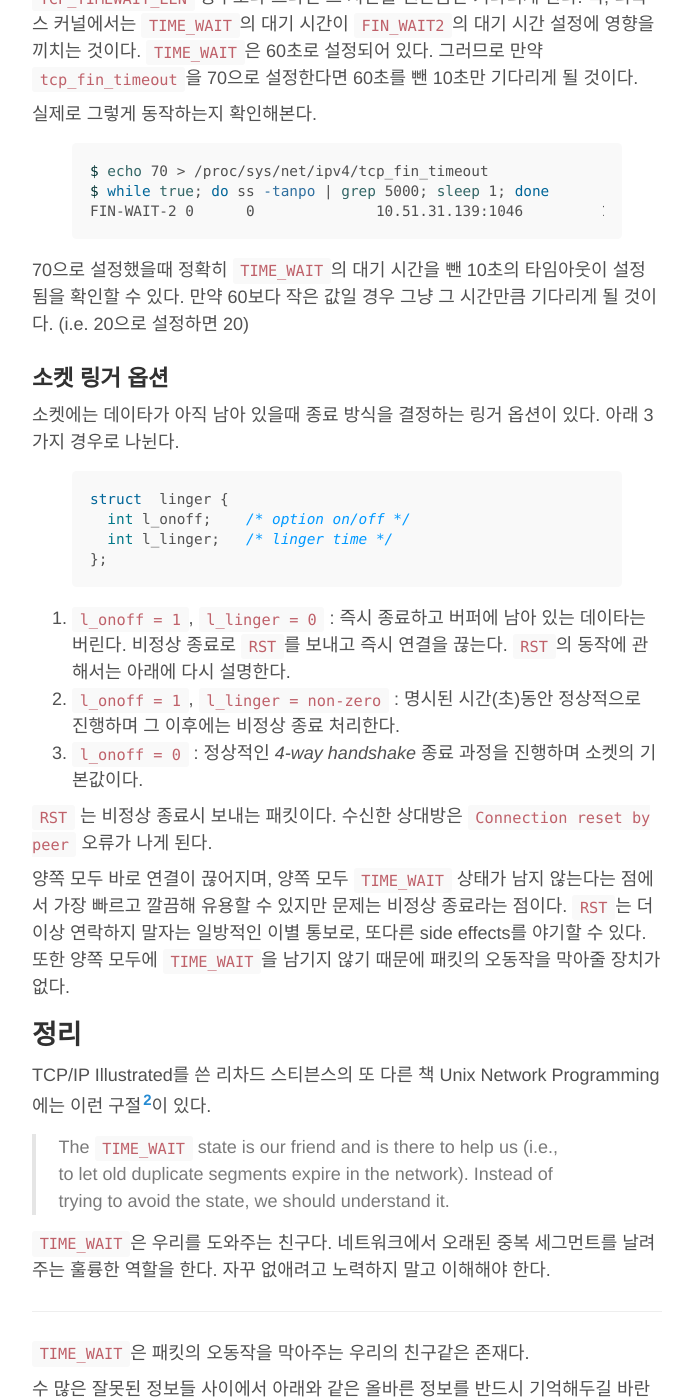
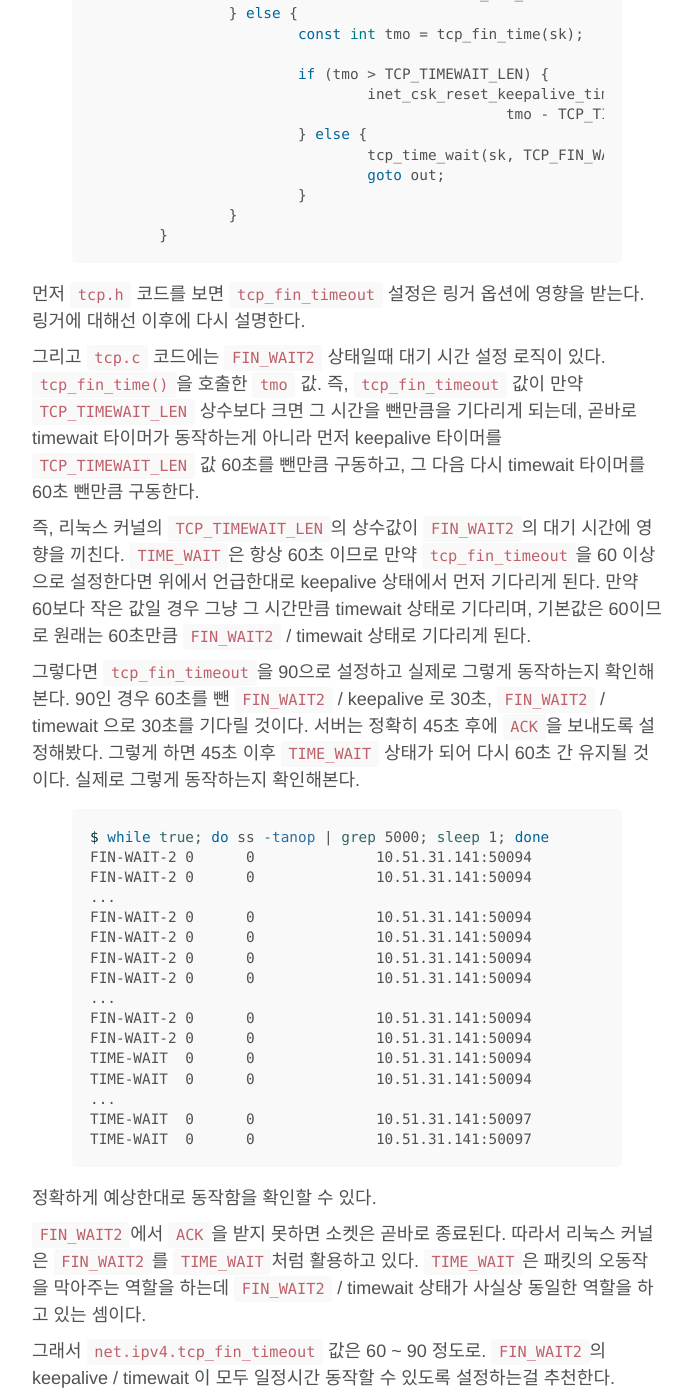
Before and after one commit to Umaigenomu/likejazz.github.io, a Jekyll site: the page built from _posts/2015-06-09-time-wait.md, in a window 1280 px wide and 1400 px high, scrolled down 13642 px. Shown: the whole window, without its empty margins (293-986 px from the left). Built offline with Jekyll 4.4.1, drawn with Linux system fonts in a browser that asks for light colours; some of the changed text lies outside the part shown.

Commit message:
Publishing

```diff
--- a/_posts/2015-06-09-time-wait.md
+++ b/_posts/2015-06-09-time-wait.md
@@ -27,19 +27,21 @@
 
 현재 시점에서 인터넷에 있는 가장 정확한 문서는 Vincent Bernat 가 작성한 [Coping with the TCP TIME-WAIT state on busy Linux servers](http://vincent.bernat.im/en/blog/2014-tcp-time-wait-state-linux.html) 이다. 이외 대부분의 문서는 잘못된 내용을 담고 있는 경우가 많으니 주의가 필요하다.
 
-그렇다면 `TIME_WAIT` 상태가 왜 필요하고, 왜 그렇게 길게 설정되어 있는지 이유를 살펴보도록 한다. 두 가지 경우로 정리[^fn-2]할 수 있다.
+그렇다면 `TIME_WAIT` 상태가 왜 필요하고, 왜 그렇게 길게 설정되어 있는지 이유를 살펴보도록 한다. 만약 `TIME_WAIT`이 짧다면 아래와 같은 두 가지 문제[^fn-2]가 발생한다.
 
 <img src="http://d1g3mdmxf8zbo9.cloudfront.net/images/tcp/duplicate-segment.png" width="300" />
 
 첫 번째는 지연 패킷이 발생할 경우다.
 
-`TIME_WAIT`이 짧다면 이미 다른 연결로 진행될 수 있고 지연 패킷이 뒤늦게 도달해 문제가 될 수 있다.
+이미 다른 연결로 진행되었을 수 있고 지연 패킷이 뒤늦게 도달해 데이타 무결성 문제가 발생할 수 있다.
 
 <img src="http://d1g3mdmxf8zbo9.cloudfront.net/images/tcp/last-ack.png" width="300" />
 
 두 번째는 원격 종단의 연결이 닫혔는지 확인해야할 경우다.
 
-`TIME_WAIT`이 짧다면 마지막 `ACK` 유실시 상대방은 `LAST_ACK` 상태에 빠지게 되고 새로운 `SYN` 패킷 전달시 `RST`로, 새로운 연결은 오류를 내며 실패하게 된다.
+마지막 `ACK` 유실시 상대방은 `LAST_ACK` 상태에 빠지게 되고 새로운 `SYN` 패킷 전달시 `RST`를 리턴하며, 새로운 연결이 오류를 내며 실패한다.
+
+따라서 반드시 `TIME_WAIT`이 일정 시간 남아 있어서 패킷의 오동작을 예방해야 한다.
 
 ---
 
@@ -363,11 +365,26 @@
 
 ### TIME_WAIT 타임아웃
 
-`net.ipv4.tcp_fin_timeout`을 설정하면 `TIME_WAIT`의 타임아웃을 변경할 수 있다는 내용이 있는데 앞서 소개했듯 **잘못된 정보**다. 커널 헤더에 `TIME_WAIT`은 `TCP_TIMEWAIT_LEN` 이라는 상수로 60초 하드 코딩 되어 있으며 변경할 수 없다. `tcp_fin_timeout`은 `FIN_WAIT2`의 대기 시간이며 `TIME_WAIT`과는 무관하다.
+`net.ipv4.tcp_fin_timeout`을 설정하면 `TIME_WAIT`의 타임아웃을 변경할 수 있다는 내용이 있는데 앞서 언급한데로 **잘못된 정보**다. 커널 헤더에 `TIME_WAIT`은 `TCP_TIMEWAIT_LEN` 이라는 상수로 60초 하드 코딩 되어 있으며 변경할 수 없다.
 
-`FIN_WAIT2`는 Active Close를 했는데 Passive Close 쪽에서 `close()`를 처리하지 못하고 `CLOSE_WAIT` 상태에 빠졌을때를 말한다. 즉, 상대방에 문제가 있는 상태로, 일정 시간 기다려 주는게 좋다. 최근 리눅스에서 기본값은 마찬가지로 60초다.
+{% highlight c %}
+// include/net/tcp.h
 
-`TIME_WAIT`의 대기 시간이 `tcp_fin_timeout` 설정에 영향을 받는다는 잘못된 오해는 오히려 그 반대인 `TCP_TIMEWAIT_LEN` 상수값이 `FIN_WAIT2`의 대기시간에 영향을 끼치기 때문에 잘못 와전된듯 하다. 무슨 말인지는 아래 커널 소스에서 확인할 수 있다.
+#define TCP_TIMEWAIT_LEN (60*HZ) /* how long to wait to destroy TIME-WAIT
+                                  * state, about 60 seconds     */
+#define TCP_FIN_TIMEOUT TCP_TIMEWAIT_LEN
+                                 /* BSD style FIN_WAIT2 deadlock breaker.
+                                  * It used to be 3min, new value is 60sec,
+                                  * to combine FIN-WAIT-2 timeout with
+                                  * TIME-WAIT timer.
+                                  */
+{% endhighlight %}
+
+커널 코드 주석에서 보듯 예전에는 `FIN_WAIT2`와 `TIME_WAIT`을 합쳐 3분으로 관리했으나 옛날(*deprecated*) 이야기이며, 지금은 각각 60초로 관리한다. 이 중 `sysctl`로 변경 가능한 값은 `TCP_FIN_TIMEOUT` 뿐이다. `TCP_FIN_TIMEOUT`은 `FIN_WAIT2`의 대기 시간이며 `TIME_WAIT`과는 무관하다.
+
+`FIN_WAIT2`는 Active Close를 했는데 Passive Close 쪽에서 `close()`를 처리하지 못하고 `CLOSE_WAIT` 상태에 빠졌을때를 말한다. 즉, 상대방에 문제가 있는 상태로, 일정 시간 기다려 주는게 좋다.
+
+`TIME_WAIT`의 대기 시간이 `tcp_fin_timeout` 설정에 영향을 받는다는 내용은 옛날 이야기이며 지금은 오히려 그 반대인 `TCP_TIMEWAIT_LEN` 상수값이 `FIN_WAIT2`의 대기시간에 영향을 끼친다. 아래 커널 코드에서 확인할 수 있다.
 
 {% highlight c %}
 // include/net/tcp.h
@@ -406,19 +423,38 @@
         }
 {% endhighlight %}
 
-먼저 `tcp.h` 코드를 보면 `tcp_fin_timeout` 설정은 당연히 링거 옵션에 영향을 받는다. 링거에 대해선 이후에 다시 설명한다.
+먼저 `tcp.h` 코드를 보면 `tcp_fin_timeout` 설정은 링거 옵션에 영향을 받는다. 링거에 대해선 이후에 다시 설명한다.
 
-그리고 `tcp.c` 코드에는 `FIN_WAIT2` 상태일때 대기 시간 설정 로직이 있다. `tcp_fin_time()`을 호출한 `tmo` 값. 즉, `tcp_fin_timeout` 값이 만약 `TCP_TIMEWAIT_LEN` 상수보다 크다면 그 시간을 뺀만큼만 기다리게 된다. 즉, 리눅스 커널에서는 `TIME_WAIT`의 대기 시간이 `FIN_WAIT2`의 대기 시간 설정에 영향을 끼치는 것이다. `TIME_WAIT`은 60초로 설정되어 있다. 그러므로 만약 `tcp_fin_timeout`을 70으로 설정한다면 60초를 뺀 10초만 기다리게 될 것이다.
+그리고 `tcp.c` 코드에는 `FIN_WAIT2` 상태일때 대기 시간 설정 로직이 있다. `tcp_fin_time()`을 호출한 `tmo` 값. 즉, `tcp_fin_timeout` 값이 만약 `TCP_TIMEWAIT_LEN` 상수보다 크면 그 시간을 뺀만큼을 기다리게 되는데, 곧바로 timewait 타이머가 동작하는게 아니라 먼저 keepalive 타이머를 `TCP_TIMEWAIT_LEN` 값 60초를 뺀만큼 구동하고, 그 다음 다시 timewait 타이머를 60초 뺀만큼 구동한다.
 
-실제로 그렇게 동작하는지 확인해본다.
+즉, 리눅스 커널의 `TCP_TIMEWAIT_LEN`의 상수값이 `FIN_WAIT2`의 대기 시간에 영향을 끼친다. `TIME_WAIT`은 항상 60초 이므로 만약 `tcp_fin_timeout`을 60 이상으로 설정한다면 위에서 언급한대로 keepalive 상태에서 먼저 기다리게 된다. 만약 60보다 작은 값일 경우 그냥 그 시간만큼 timewait 상태로 기다리며, 기본값은 60이므로 원래는 60초만큼 `FIN_WAIT2` / timewait 상태로 기다리게 된다.
+
+그렇다면 `tcp_fin_timeout`을 90으로 설정하고 실제로 그렇게 동작하는지 확인해본다. 90인 경우 60초를 뺀 `FIN_WAIT2` / keepalive 로 30초, `FIN_WAIT2` / timewait 으로 30초를 기다릴 것이다. 서버는 정확히 45초 후에 `ACK`을 보내도록 설정해봤다. 그렇게 하면 45초 이후 `TIME_WAIT` 상태가 되어 다시 60초 간 유지될 것이다. 실제로 그렇게 동작하는지 확인해본다.
 
 {% highlight bash %}
-$ echo 70 > /proc/sys/net/ipv4/tcp_fin_timeout
-$ while true; do ss -tanpo | grep 5000; sleep 1; done
-FIN-WAIT-2 0      0              10.51.31.139:1046         10.41.147.237:5000   timer:(keepalive,9.836ms,0)
+$ while true; do ss -tanop | grep 5000; sleep 1; done
+FIN-WAIT-2 0      0              10.51.31.141:50094         10.51.31.140:5000   timer:(keepalive,29sec,0)
+FIN-WAIT-2 0      0              10.51.31.141:50094         10.51.31.140:5000   timer:(keepalive,28sec,0)
+...
+FIN-WAIT-2 0      0              10.51.31.141:50094         10.51.31.140:5000   timer:(keepalive,2.067ms,0)
+FIN-WAIT-2 0      0              10.51.31.141:50094         10.51.31.140:5000   timer:(keepalive,1.020ms,0)
+FIN-WAIT-2 0      0              10.51.31.141:50094         10.51.31.140:5000   timer:(timewait,29sec,0)
+FIN-WAIT-2 0      0              10.51.31.141:50094         10.51.31.140:5000   timer:(timewait,28sec,0)
+...
+FIN-WAIT-2 0      0              10.51.31.141:50094         10.51.31.140:5000   timer:(timewait,16sec,0)
+FIN-WAIT-2 0      0              10.51.31.141:50094         10.51.31.140:5000   timer:(timewait,15sec,0)
+TIME-WAIT  0      0              10.51.31.141:50094         10.51.31.140:5000   timer:(timewait,59sec,0)
+TIME-WAIT  0      0              10.51.31.141:50094         10.51.31.140:5000   timer:(timewait,58sec,0)
+...
+TIME-WAIT  0      0              10.51.31.141:50097         10.51.31.140:5000   timer:(timewait,1.188ms,0)
+TIME-WAIT  0      0              10.51.31.141:50097         10.51.31.140:5000   timer:(timewait,141ms,0)
 {% endhighlight %}
 
-70으로 설정했을때 정확히 `TIME_WAIT`의 대기 시간을 뺀 10초의 타임아웃이 설정됨을 확인할 수 있다. 만약 60보다 작은 값일 경우 그냥 그 시간만큼 기다리게 될 것이다. (i.e. 20으로 설정하면 20)
+정확하게 예상한대로 동작함을 확인할 수 있다.
+
+`FIN_WAIT2`에서 `ACK`을 받지 못하면 소켓은 곧바로 종료된다. 따라서 리눅스 커널은 `FIN_WAIT2`를 `TIME_WAIT`처럼 활용하고 있다. `TIME_WAIT`은 패킷의 오동작을 막아주는 역할을 하는데 `FIN_WAIT2` / timewait 상태가 사실상 동일한 역할을 하고 있는 셈이다.
+
+그래서 `net.ipv4.tcp_fin_timeout` 값은 60 ~ 90 정도로. `FIN_WAIT2`의 keepalive / timewait 이 모두 일정시간 동작할 수 있도록 설정하는걸 추천한다.
 
 ### 소켓 링거 옵션
 
```
